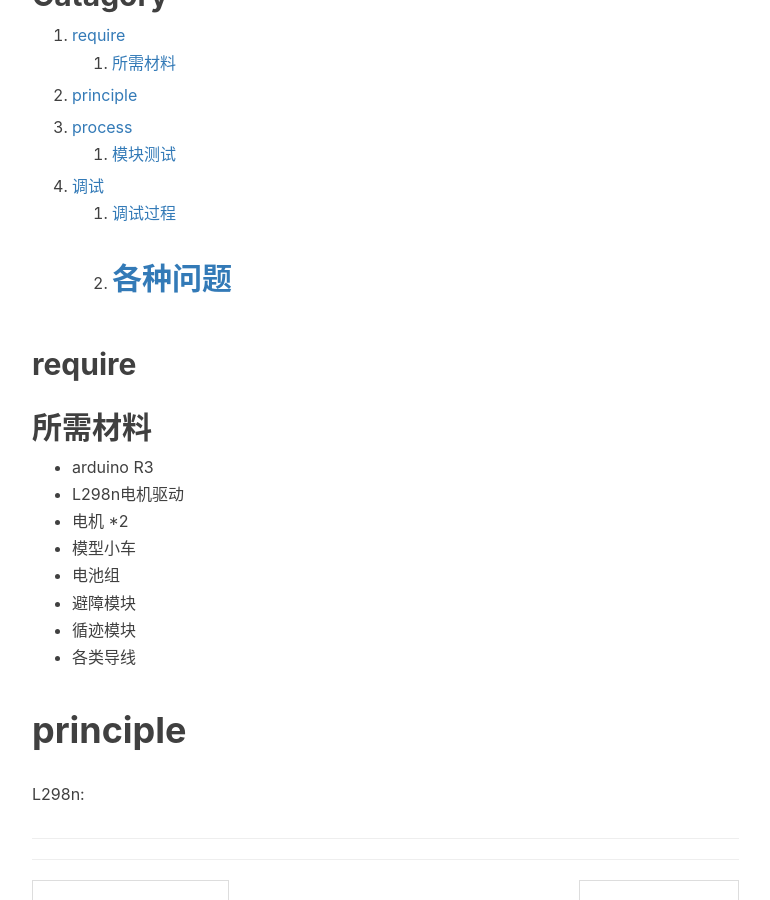
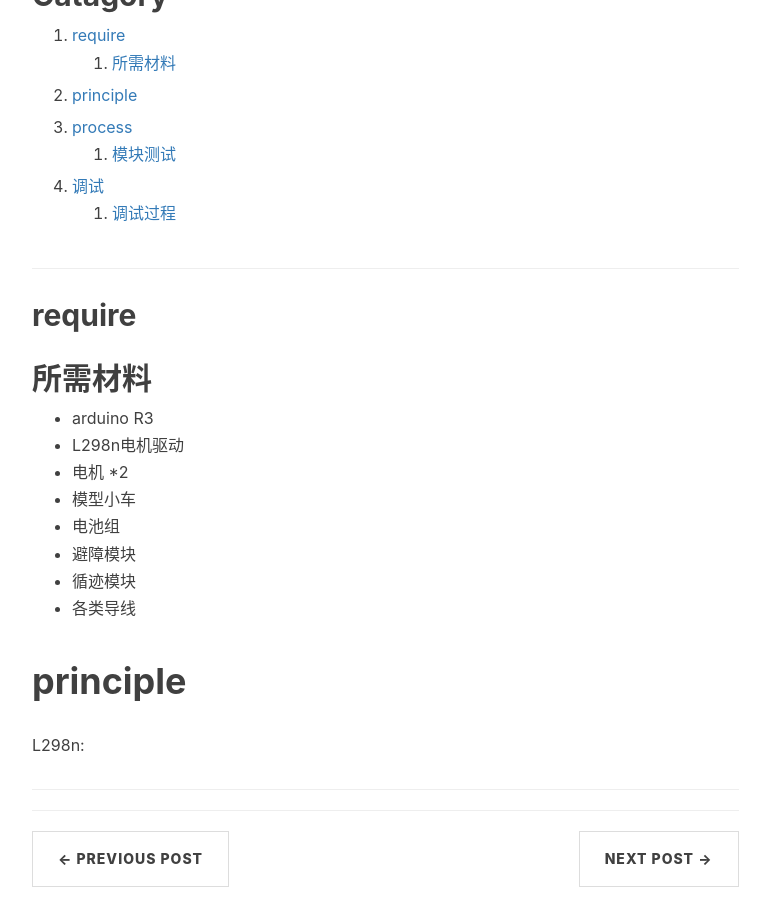
Before and after one commit to hdheart/hdheart.github.io, a Jekyll site: the page built from _posts/2019-12-01-Graduation Project.markdown, in a window 1280 px wide and 900 px high, scrolled down 659 px. Shown: the whole window, without its empty margins (233-1003 px from the left). Built offline with Jekyll 4.4.1, drawn with Linux system fonts in a browser that asks for light colours; nearby versions of some CDN libraries; a script that is not in the unit is left out; comment, search, counter and statistics services are not loaded.

Commit message:
Update 2019-12-01-Graduation Project.markdown

```diff
--- a/_posts/2019-12-01-Graduation Project.markdown
+++ b/_posts/2019-12-01-Graduation Project.markdown
@@ -25,7 +25,7 @@ tags:
 
 4. [调试](#调试)
 	1. [调试过程](#调试过程)
-	2. [各种问题](#各种问题)
+
 ---
 
 ## require
```
